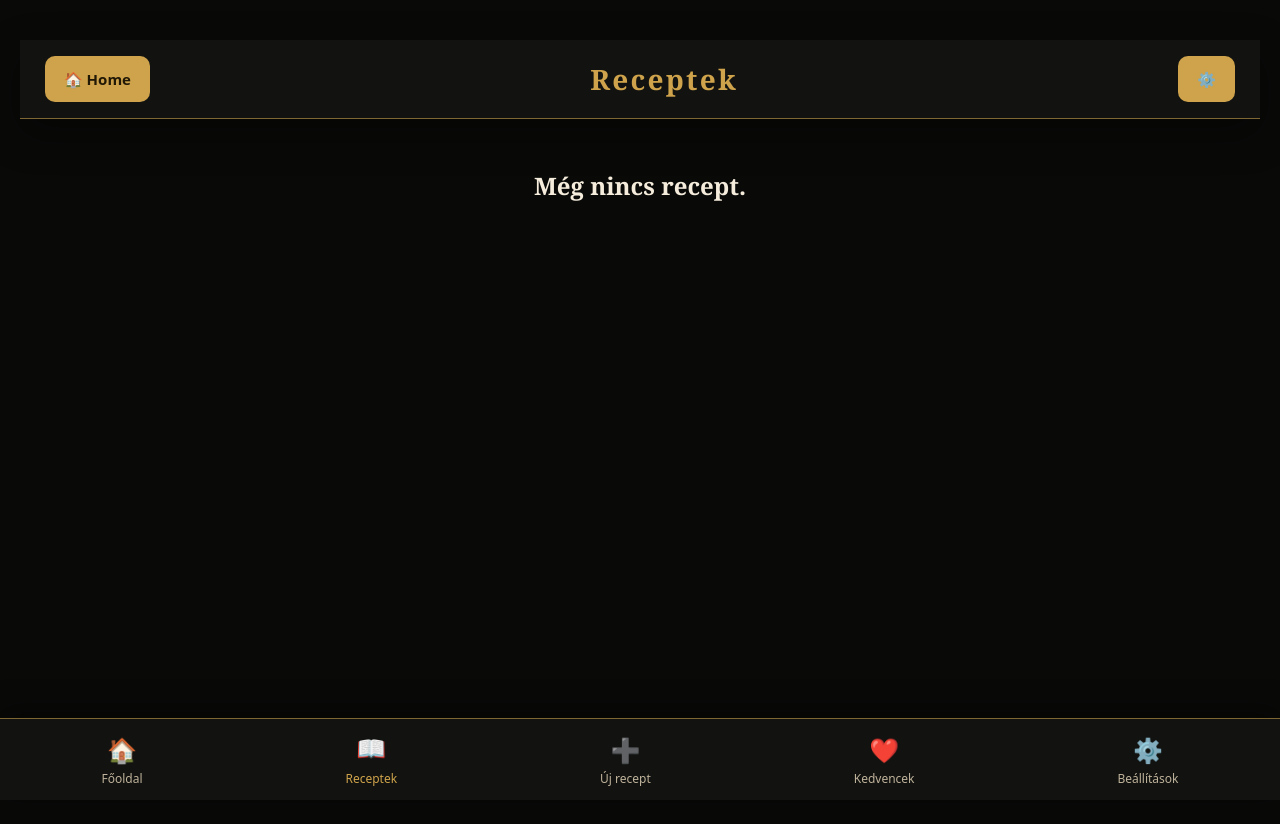
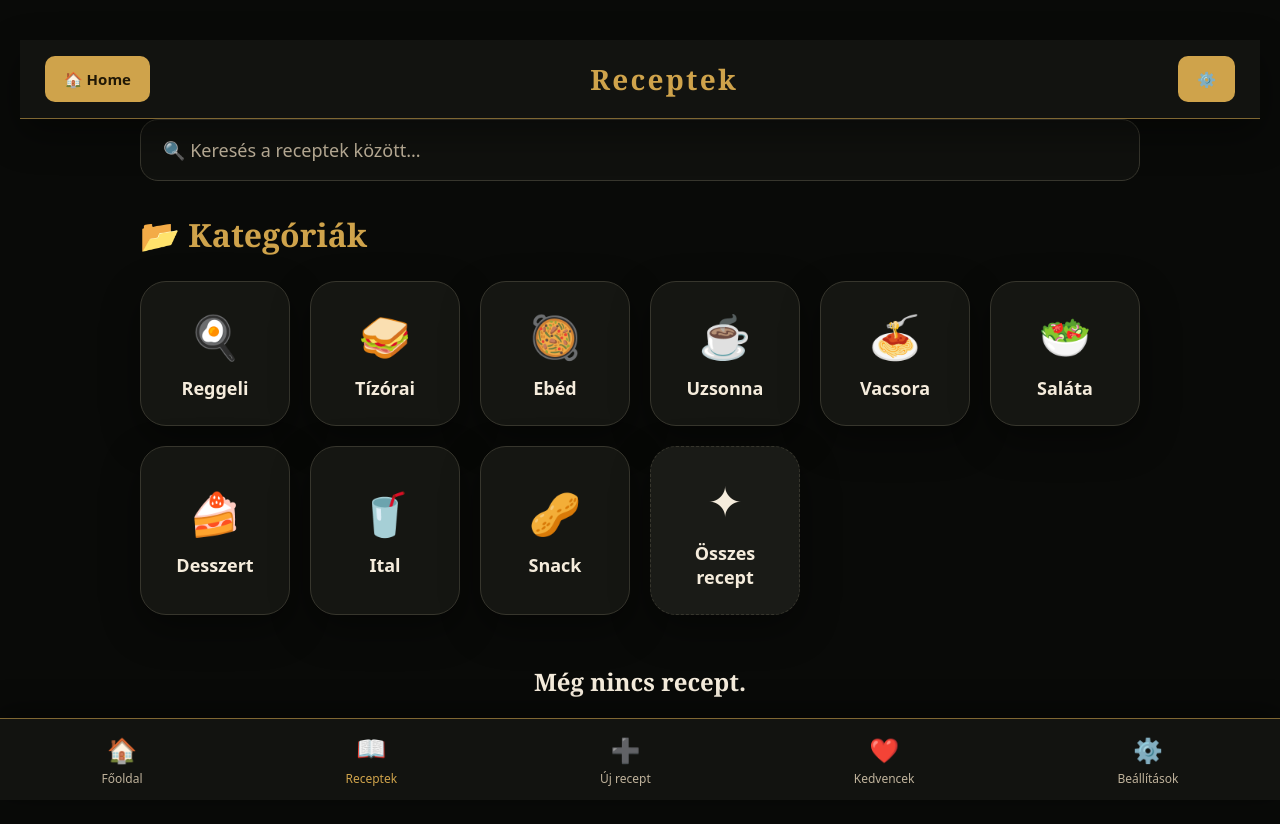
Before and after one commit to arnituri/Romnyi-Food, a React (Vite) app: page /recipes in a window 1280 px wide. Shown: the top 824 px of the page. Before the commit the page ends 800 px from the top, so only its background shows below. Built offline with nearby package versions, Linux system fonts and the light colour scheme.

Commit message:
Add recipe search and category filtering

```diff
--- a/src/components/Categories.jsx
+++ b/src/components/Categories.jsx
@@ -1,6 +1,6 @@
 import "../styles/Categories.css";
 
-function Categories() {
+function Categories({ selectedCategory = "", onCategorySelect }) {
   const categories = [
     {
       icon: "🍳",
@@ -52,7 +52,12 @@ function Categories() {
         {categories.map((category, index) => (
           <button
             key={index}
-            className="category-card"
+            className={
+              selectedCategory === category.name
+                ? "category-card category-card-active"
+                : "category-card"
+            }
+            onClick={() => onCategorySelect?.(category.name)}
           >
             <span className="category-icon">
               {category.icon}
@@ -64,6 +69,14 @@ function Categories() {
           </button>
         ))}
 
+        <button
+          className="category-card category-clear"
+          onClick={() => onCategorySelect?.("")}
+        >
+          <span className="category-icon">✦</span>
+          <span className="category-name">Összes recept</span>
+        </button>
+
       </div>
 
     </section>
--- a/src/components/SearchBar.jsx
+++ b/src/components/SearchBar.jsx
@@ -1,6 +1,6 @@
 import "../styles/SearchBar.css";
 
-function SearchBar() {
+function SearchBar({ value = "", onSearchChange }) {
   return (
     <div className="search-container">
 
@@ -8,6 +8,8 @@ function SearchBar() {
         className="search-input"
         type="text"
         placeholder="🔍 Keresés a receptek között..."
+        value={value}
+        onChange={(event) => onSearchChange?.(event.target.value)}
       />
 
     </div>
--- a/src/pages/Home.jsx
+++ b/src/pages/Home.jsx
@@ -23,18 +23,34 @@ function Home() {
     navigate(`/recipe/${randomRecipe.id}`);
   };
 
+  const openFilteredRecipes = (filterName, filterValue) => {
+    const searchParams = new URLSearchParams();
+
+    if (filterValue) {
+      searchParams.set(filterName, filterValue);
+    }
+
+    navigate(`/recipes${searchParams.size ? `?${searchParams}` : ""}`);
+  };
+
   return (
     <Layout title="Romnyi Food">
 
       <div className="home-page">
 
-        <SearchBar />
+        <SearchBar
+          onSearchChange={(search) => openFilteredRecipes("search", search)}
+        />
 
         <QuickActions onRandomClick={handleRandomRecipe} />
 
         <DailyRecommendation />
 
-        <Categories />
+        <Categories
+          onCategorySelect={(category) =>
+            openFilteredRecipes("category", category)
+          }
+        />
 
       </div>
 
--- a/src/pages/Recipes.jsx
+++ b/src/pages/Recipes.jsx
@@ -1,12 +1,39 @@
 import { useState } from "react";
+import { useSearchParams } from "react-router-dom";
 import { getRecipes } from "../services/recipeService";
 import RecipeCard from "../components/RecipeCard";
 import Header from "../components/Header";
 import BottomNavigation from "../components/BottomNavigation";
+import SearchBar from "../components/SearchBar";
+import Categories from "../components/Categories";
 
 function Recipes() {
 
   const [recipes] = useState(() => getRecipes());
+  const [searchParams, setSearchParams] = useSearchParams();
+  const search = searchParams.get("search") || "";
+  const category = searchParams.get("category") || "";
+
+  const filteredRecipes = recipes.filter((recipe) => {
+    const matchesSearch = recipe.name
+      .toLocaleLowerCase("hu-HU")
+      .includes(search.toLocaleLowerCase("hu-HU"));
+    const matchesCategory = !category || recipe.category === category;
+
+    return matchesSearch && matchesCategory;
+  });
+
+  const updateFilter = (filterName, filterValue) => {
+    const nextSearchParams = new URLSearchParams(searchParams);
+
+    if (filterValue) {
+      nextSearchParams.set(filterName, filterValue);
+    } else {
+      nextSearchParams.delete(filterName);
+    }
+
+    setSearchParams(nextSearchParams);
+  };
 
   return (
     <div className="details-page">
@@ -14,6 +41,17 @@ function Recipes() {
       <Header title="Receptek" />
 
       <div className="details-container">
+
+        <div className="recipe-filter-controls">
+          <SearchBar
+            value={search}
+            onSearchChange={(value) => updateFilter("search", value)}
+          />
+          <Categories
+            selectedCategory={category}
+            onCategorySelect={(value) => updateFilter("category", value)}
+          />
+        </div>
 
         {recipes.length === 0 ? (
 
@@ -27,9 +65,21 @@ function Recipes() {
             Még nincs recept.
           </h2>
 
+        ) : filteredRecipes.length === 0 ? (
+
+          <h2
+            style={{
+              color: "var(--text)",
+              textAlign: "center",
+              marginTop: "50px",
+            }}
+          >
+            Nincs a keresésnek megfelelő recept.
+          </h2>
+
         ) : (
 
-          recipes.map((recipe) => (
+          filteredRecipes.map((recipe) => (
             <RecipeCard
               key={recipe.id}
               recipe={recipe}
--- a/src/styles/Categories.css
+++ b/src/styles/Categories.css
@@ -93,3 +93,19 @@ grid-template-columns:repeat(2,1fr);
 }
 
 }
+
+.category-card-active{
+
+    border-color:var(--primary);
+
+    box-shadow:var(--gold-shadow);
+
+}
+
+.category-clear{
+
+    border-style:dashed;
+
+    background:var(--surface-light);
+
+}
--- a/src/styles/RecipeDetails.css
+++ b/src/styles/RecipeDetails.css
@@ -9,6 +9,12 @@
 .details-container {
     max-width: 1000px;
     margin: auto;
+}
+
+.recipe-filter-controls {
+    display: grid;
+    gap: 32px;
+    margin: 0 0 36px;
 }
 
 .details-image {
```
